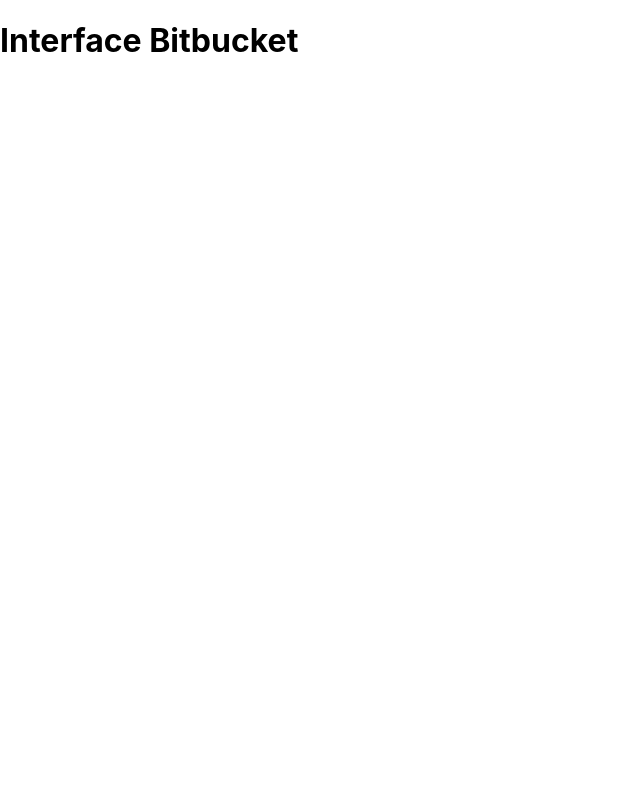
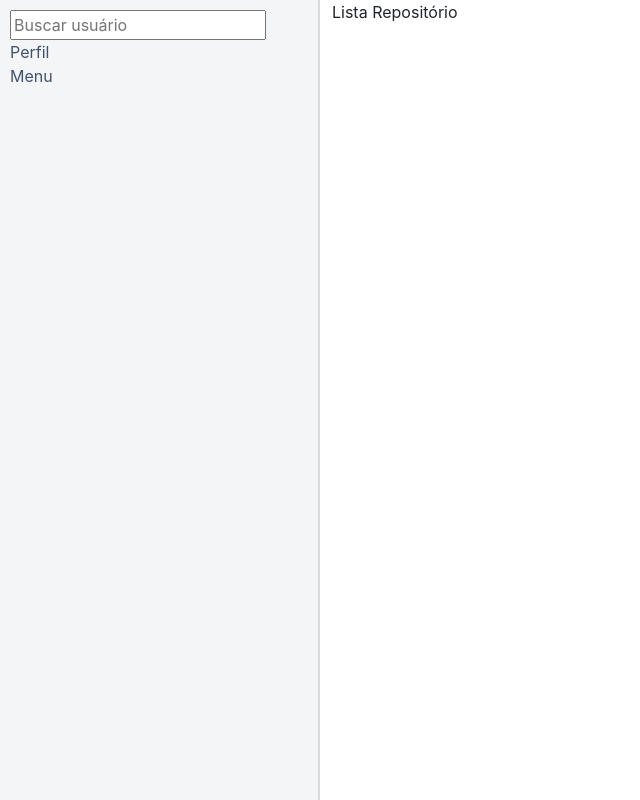
Before and after one commit to ldevapp/dio-bitbucket-interface, a React (Create React App) app: page / in a window 1280 px wide. Shown: the whole page, without its empty margins (0-640 px from the left). Built offline with nearby package versions, Linux system fonts and the light colour scheme.

Commit message:
Instalado Bootstrap e Ad Layout principal

```diff
--- a/package.json
+++ b/package.json
@@ -6,7 +6,9 @@
     "@testing-library/jest-dom": "^5.14.1",
     "@testing-library/react": "^11.2.7",
     "@testing-library/user-event": "^12.8.3",
+    "bootstrap": "^5.1.0",
     "react": "^17.0.2",
+    "react-bootstrap": "^2.0.0-beta.6",
     "react-dom": "^17.0.2",
     "react-scripts": "4.0.3",
     "web-vitals": "^1.1.2"
--- a/src/App.css
+++ b/src/App.css
@@ -36,3 +36,19 @@
     transform: rotate(360deg);
   }
 }
+
+
+.perfil-menu {
+  background-color: rgb(244, 245, 247);
+  margin: 0;
+  padding: 10px;
+  left: 0px;
+  overflow-x: hidden;
+  color: rgb(66, 82, 110);
+  /* height: 100vh; */
+  border-right: 2px solid #d9d9d9 !important;
+}
+
+.conteudo {
+  height: 100vh;
+}
--- a/src/App.js
+++ b/src/App.js
@@ -1,8 +1,32 @@
 import './App.css';
+import { Container, Row, Col } from 'react-bootstrap';
 
 function App() {
   return (
-    <h1>Interface Bitbucket</h1>
+    <Container fluid>
+      <Row>
+        <Col className="perfil-menu" xs={12} md={3}>
+            <Row>
+              <Col xs="auto">
+                <input type="text" placeholder="Buscar usuário"/>
+              </Col>
+            </Row>
+            <Row>
+              <Col>
+                Perfil
+              </Col>
+            </Row>
+            <Row>
+              <Col>
+                Menu
+              </Col>
+            </Row>
+        </Col>
+        <Col className="conteudo" xs={12} md={9}>
+          Lista Repositório
+        </Col>
+      </Row>
+    </Container>
   );
 }
 
--- a/src/index.js
+++ b/src/index.js
@@ -1,5 +1,6 @@
 import React from 'react';
 import ReactDOM from 'react-dom';
+import 'bootstrap/dist/css/bootstrap.min.css';
 import './index.css';
 import App from './App';
 
```
Also changed, not shown: src/index.css (line endings or trailing spaces), 1 other file (tests, documents, lock files or other folders).
